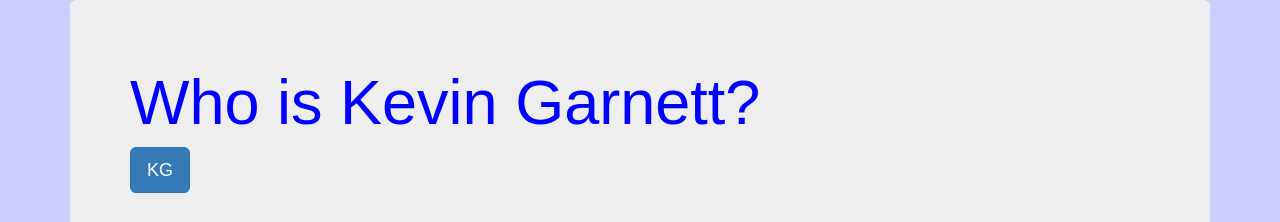
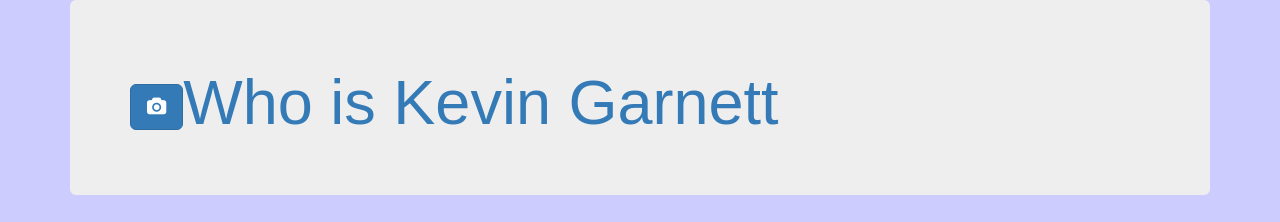
Before and after one commit to eemash/eemash.github.io, a plain HTML site: page index2.html in a window 1280 px wide. Shown: the top 222 px of the page. Drawn offline with nearby package versions, Linux system fonts and the light colour scheme; files that its build step writes are made by us from their sources; files whose address does not match are found by name.

Commit message:
Still draft (earlier final is not final)
almost done…

```diff
--- a/untitled folder/index.html
+++ b/index2.html
@@ -18,13 +18,12 @@
 <div class="jumbotron">
 <div class="row">
 <div class="col-md-12">
-  <h1>Who is Kevin Garnett?</h1>
-
-  <p><a class="btn btn-primary btn-lg" href="#" role="button">KG</a></p>
-    </div>
-      </div>
 
 
+  <h1><a href="#" class="btn btn-primary btn-lg"><i class="fa fa-camera"></i> <a href="http://en.wikipedia.org/wiki/Kevin_Garnett"
+ target"_blank">Who is Kevin Garnett</a></h1>
+    </div>
+      </div></div>
 
 
 <div class="row">
```
Also changed, not shown: index3.html (renamed from untitled folder 2/index.html).
